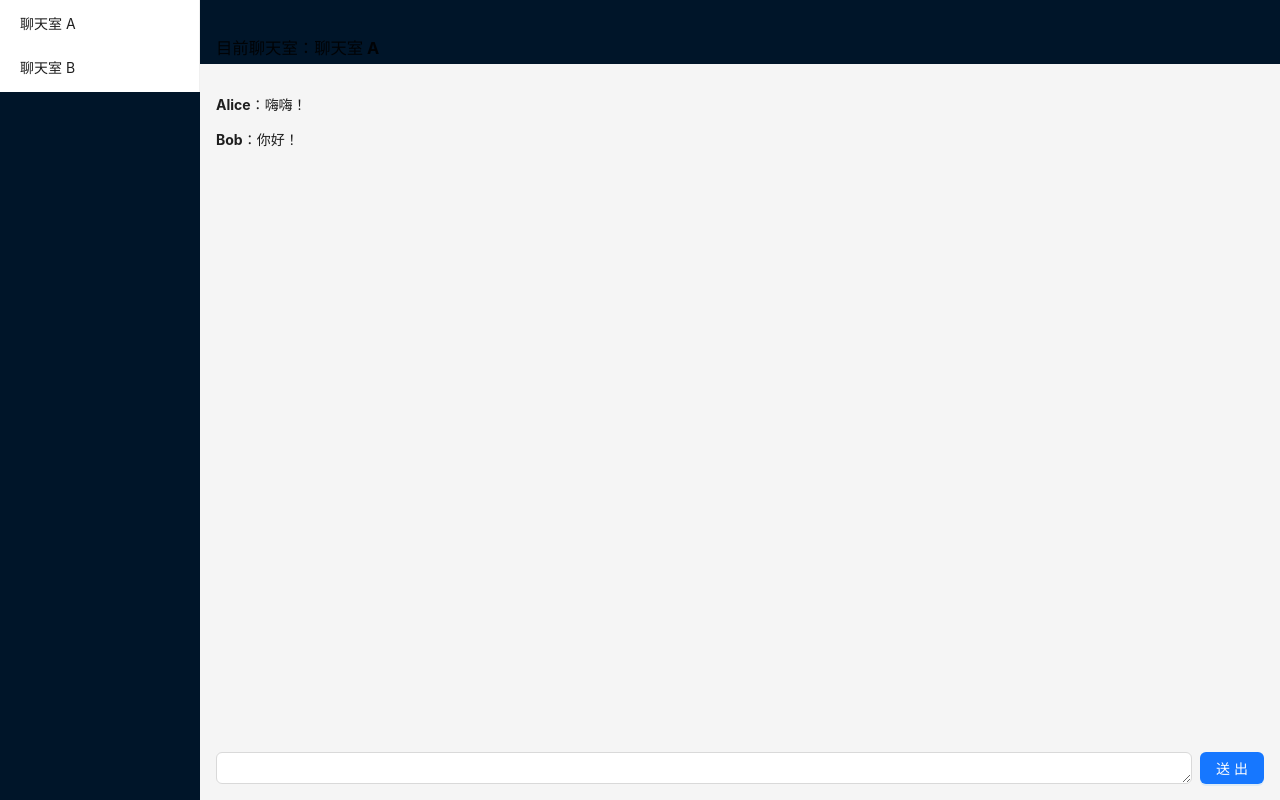
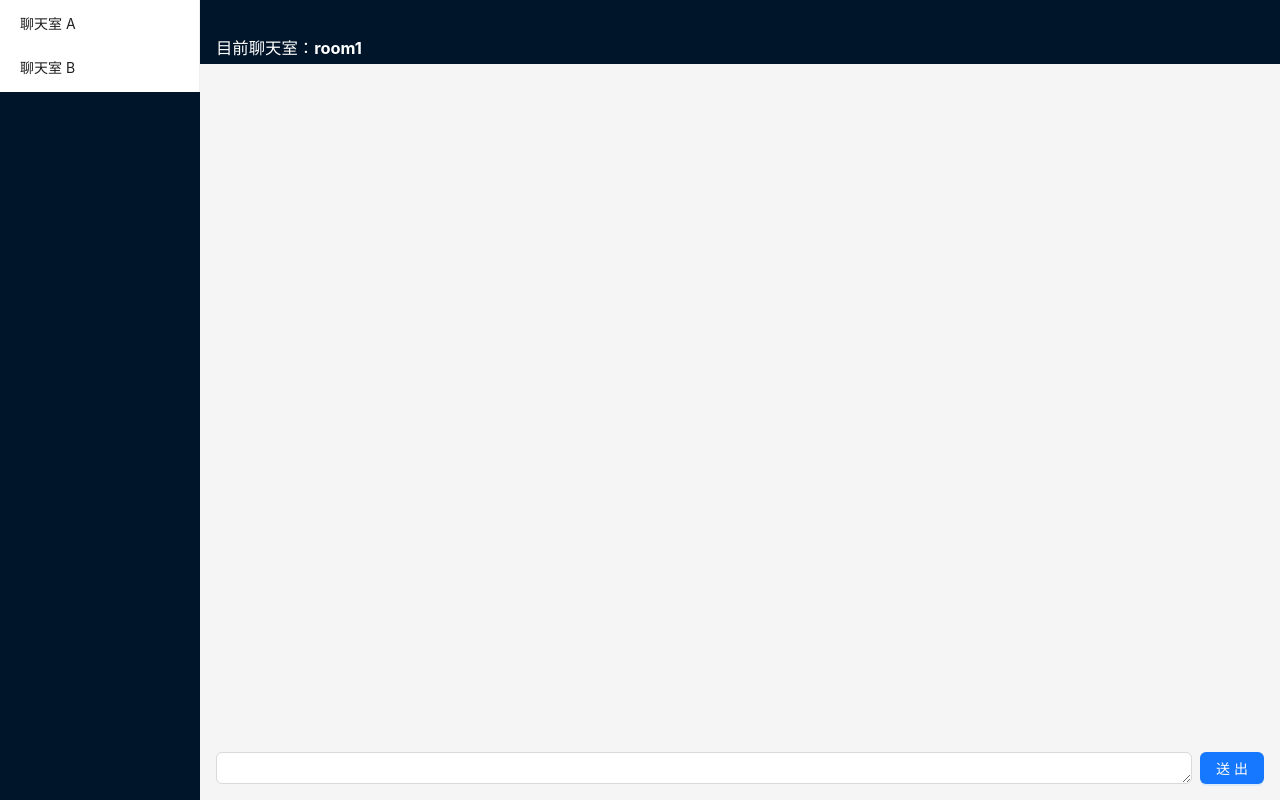
Before and after one commit to st10083010/FastChat, a React (Vite) app in the folder frontend/: page /chat in a window 1280 px wide. Built offline with nearby package versions, Linux system fonts and the light colour scheme.

Commit message:
引入狀態管理機制、重構部分程式碼

```diff
--- a/frontend/package.json
+++ b/frontend/package.json
@@ -11,10 +11,13 @@
   },
   "dependencies": {
     "@ant-design/v5-patch-for-react-19": "^1.0.3",
+    "@reduxjs/toolkit": "^2.6.1",
     "antd": "^5.24.3",
     "react": "^19.0.0",
     "react-dom": "^19.0.0",
-    "react-router": "^7.3.0"
+    "react-redux": "^9.2.0",
+    "react-router": "^7.3.0",
+    "redux": "^5.0.1"
   },
   "devDependencies": {
     "@eslint/js": "^9.21.0",
--- a/frontend/src/main.jsx
+++ b/frontend/src/main.jsx
@@ -4,11 +4,15 @@ import '@ant-design/v5-patch-for-react-19';
 import './index.css'
 import App from './App.jsx'
 import { BrowserRouter } from "react-router";
+import { Provider } from 'react-redux';
+import { store } from './store/index.js';
 
 createRoot(document.getElementById('root')).render(
     <StrictMode>
-        <BrowserRouter>
-            <App/>
-        </BrowserRouter>
+        <Provider store={store}>
+            <BrowserRouter>
+                <App />
+            </BrowserRouter>
+        </Provider>
     </StrictMode>,
 )
--- a/frontend/src/pages/chat/chat_header.jsx
+++ b/frontend/src/pages/chat/chat_header.jsx
@@ -1,5 +1,13 @@
+import { useSelector } from 'react-redux';
+
 const ChatHeader = () => {
-    return <h3>目前聊天室：聊天室 A</h3>;
+    const roomId = useSelector((state) =>
+        state.chat.curRoomId
+    )
+
+    return (
+        <h3 style={{ color: "white" }}>目前聊天室：{roomId}</h3>
+    );
 }
 
 export default ChatHeader;
--- a/frontend/src/pages/chat/chat_msg.jsx
+++ b/frontend/src/pages/chat/chat_msg.jsx
@@ -1,14 +1,16 @@
+import { useSelector } from 'react-redux';
+
 const ChatMsg = () => {
-    const messages = [
-        { id: 1, sender: 'Alice', content: '嗨嗨！' },
-        { id: 2, sender: 'Bob', content: '你好！' },
-    ];
+    const { curRoomId, msgByRoom } = useSelector((state) => state.chat);
+    const msgs = msgByRoom[curRoomId] || [];
 
     return (
         <div>
-            {messages.map(msg => (
-                <p key={msg.id}><strong>{msg.sender}：</strong>{msg.content}</p>
-            ))}
+            {msgs.map((msg, index) => {
+                <p key={index}>
+                    <strong>{msg.sender}: </strong> {msg.content}
+                </p>
+            })}
         </div>
       );
 }
--- a/frontend/src/pages/chat/chat_sidebar.jsx
+++ b/frontend/src/pages/chat/chat_sidebar.jsx
@@ -1,6 +1,16 @@
 import { Menu } from 'antd';
+import { useDispatch, useSelector } from 'react-redux';
+import { switchRoom } from '../../store/chat_slice';
 
 const ChatSidebar = () => {
+    const dispatch = useDispatch();
+    const curRoomId = useSelector((state) => state.chat.curRoomId);
+
+    const onRoomClick = ({ key }) => {
+        // 聊天室被點擊時
+        dispatch(switchRoom(key));
+    }
+
     const items = [
         {
             label: '聊天室 A',
@@ -13,7 +23,7 @@ const ChatSidebar = () => {
     ];
 
     return (
-        <Menu items={items} onClick={(e) => {console.log("Clicked: ", e)}}/>
+        <Menu items={items} onClick={onRoomClick} selectedKeys={[curRoomId]} />
     )
 }
 
--- a/frontend/src/pages/core/home.jsx
+++ b/frontend/src/pages/core/home.jsx
@@ -4,7 +4,7 @@ import LoginOptions from "./login_options";
 
 const Home = () => {
     return (
-        <Flex justify="center" gap="large">
+        <Flex justify="center" gap="large" align="center" style={{ height: '100vh' }}>
             <Login/>
             <Divider type="vertical" style={{ height: 200 }}/>
             <LoginOptions/>
--- a/frontend/src/pages/core/login.jsx
+++ b/frontend/src/pages/core/login.jsx
@@ -47,7 +47,7 @@ const Login = () => {
 
             <Form.Item label={null}>
                 <Button type="primary" htmlType="submit">
-                    Submit
+                    Log in
                 </Button>
             </Form.Item>
         </Form>
--- a/frontend/src/pages/core/login_options.jsx
+++ b/frontend/src/pages/core/login_options.jsx
@@ -1,13 +1,14 @@
 import { Flex, Button } from "antd"
-import { Link } from "react-router"
+import { useNavigate } from "react-router"
 
 const LoginOptions = () => {
 
+    const navigate = useNavigate();
 
     return (
         <>
             <Flex gap="middle" vertical={true}>
-                <Button type="primary" href="/register">Register</Button>
+                <Button type="primary" onClick={() => {navigate("/register")}}>Register</Button>
                 <Button>Login Option 1</Button>
                 <Button>Login Option 2</Button>
             </Flex>
--- a/frontend/src/pages/core/register.jsx
+++ b/frontend/src/pages/core/register.jsx
@@ -1,6 +1,6 @@
 import React, { useState } from 'react';
 import { useNavigate } from 'react-router';
-import { Button, Flex, Form, Input, Modal } from 'antd';
+import { Button, Flex, Form, Input, Modal, Space } from 'antd';
 import { baseUrl, headers } from '../../configs/config';
 
 // 註冊
@@ -10,9 +10,14 @@ const Register = () => {
     const [registerResultInfo, setRegisterResultInfo] = useState("");
     const navigate = useNavigate();
 
+    const redirectToHome = () => {
+        navigate("/");
+    }
+
     const registerSuccess = () => {
+        // 註冊成功
         setIsOpenModal(false);
-        navigate("/");
+        redirectToHome();
     }
 
     const onFinish = async (values) => {
@@ -42,11 +47,9 @@ const Register = () => {
                 <p>點擊 ok 至登入頁面重新登入</p>
             </Modal>
 
-            <Flex align={'center'} justify={'space-between'}>
-                <Button type='default' href='/'>Return</Button>
+            <Flex vertical={true} align={'center'} justify={'center'} style={{ height: '100vh' }}>
                 <h1>Register</h1>
-            </Flex>
-            <Form name='registerForm' labelCol={{ span: 8 }} wrapperCol={{ span: 16 }} style={{ minWidth: 450 }}
+                <Form name='registerForm' labelCol={{ span: 8 }} wrapperCol={{ span: 16 }} style={{ minWidth: 400 }}
                     onFinish={onFinish}
                 >
                     <Form.Item label="E-mail" name="email" rules={[
@@ -87,11 +90,18 @@ const Register = () => {
                     </Form.Item>
 
                     <Form.Item label={null}>
+                        <Space>
                             <Button type="primary" htmlType="submit">
                                 Submit
                             </Button>
+
+                            <Button type='default' onClick={redirectToHome}>
+                                Back
+                            </Button>
+                        </Space>
                     </Form.Item>
                 </Form>
+            </Flex>
         </>
     );
 }
--- /dev/null
+++ b/frontend/src/store/chat_slice.js
@@ -0,0 +1,33 @@
+// 使用Redux做全域管理
+import { createSlice } from '@reduxjs/toolkit';
+
+const initState = {
+    curRoomId: 'room1',
+    msgByRoom: {
+        room1: [
+            { id: 1, sender: 'Alice', content: '哈囉 Room 1！' },
+            { id: 2, sender: 'Bob', content: '歡迎來到 Room 1' },
+        ],
+        room2: [
+            { id: 1, sender: 'Carol', content: '這裡是 Room 2！' }
+        ]
+    }
+};
+
+const chatSlice = createSlice({
+    name: 'chat',
+    initialState: initState,
+    reducers: {
+        switchRoom(state, action) {
+            state.curRoomId = action.payload;
+        },
+        addMsg(state, action) {
+            const { roomId, msg } = action.payload;
+            state.msgByRoom[roomId] = state.msgByRoom[roomId] || [];
+            state.msgByRoom[roomId].push(msg);
+        }
+    }
+})
+
+export const { switchRoom, addMsg } = chatSlice.actions;
+export default chatSlice;
--- /dev/null
+++ b/frontend/src/store/index.js
@@ -0,0 +1,8 @@
+import { configureStore } from '@reduxjs/toolkit';
+import chatSlice from './chat_slice';
+
+export const store = configureStore({
+    reducer: {
+        chat: chatSlice.reducer
+    }
+});
```
Also changed, not shown: 2 other files (tests, documents, lock files or other folders). Lines whose indentation alone changed are shown as unchanged.
